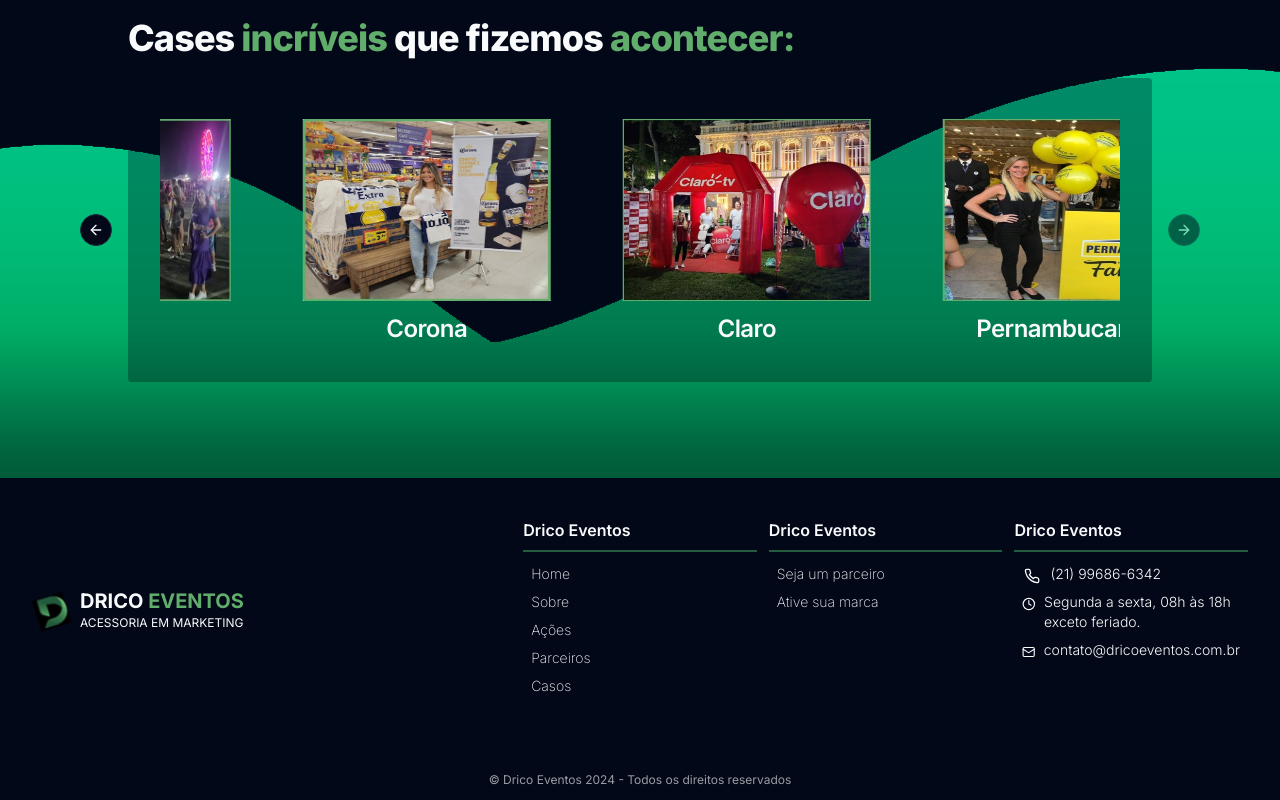
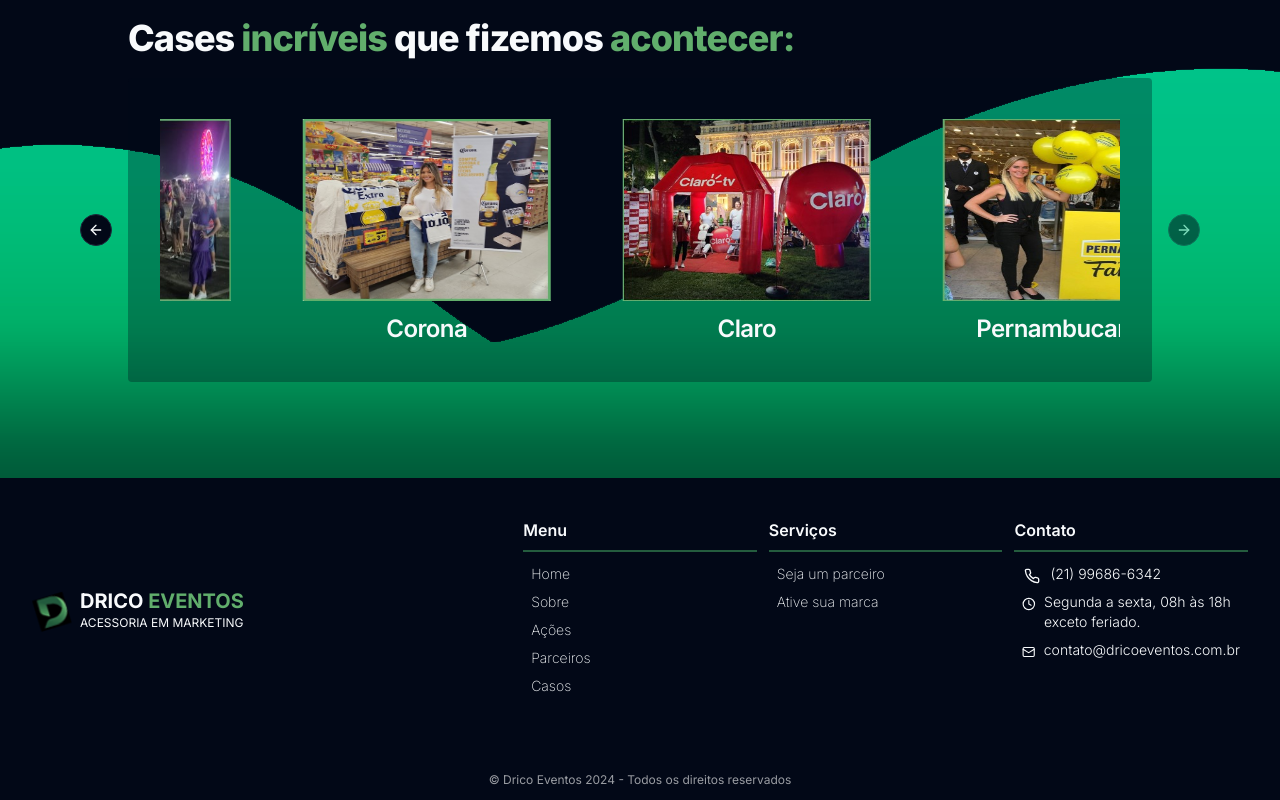
Before and after one commit to icaroalbar/drico-eventos, a Next.js app: page / in a window 1280 px wide. Shown: the part 2660-3460 px from the top of the page. Built offline with nearby package versions, Linux system fonts and the light colour scheme.

Commit message:
:sparkles: feat: ajustment data footer

```diff
--- a/src/partials/Footer.tsx
+++ b/src/partials/Footer.tsx
@@ -10,17 +10,19 @@
 };
 
 type MenuGroup = {
-  [key: string]: MenuItem[];
+  title: string;
+  items: MenuItem[];
 };
 
 type MenuData = {
-  groupA: MenuGroup["groupA"];
-  groupB: MenuGroup["groupB"];
-  groupC: MenuGroup["groupC"];
+  groups: MenuGroup[];
 };
 
 export const data: MenuData = {
-  groupA: [
+  groups: [
+    {
+      title: "Menu",
+      items: [
         {
           label: "Home",
           href: "#",
@@ -42,7 +44,10 @@
           href: "#",
         },
       ],
-  groupB: [
+    },
+    {
+      title: "Serviços",
+      items: [
         {
           label: "Seja um parceiro",
           href: "#",
@@ -52,7 +57,10 @@
           href: "#",
         },
       ],
-  groupC: [
+    },
+    {
+      title: "Contato",
+      items: [
         {
           icon: "Phone",
           label: "(21) 99686-6342",
@@ -64,6 +72,8 @@
         {
           icon: "Mail",
           label: "contato@dricoeventos.com.br",
+        },
+      ],
     },
   ],
 };
@@ -89,15 +99,15 @@
             </div>
           </Link>
         </div>
-        {Object.values(data).map((group, index) => (
+        {data.groups.map((group, index) => (
           <div
             key={index}
             className="col-span-5 mb-5 md:col-span-2 lg:col-span-1"
           >
-            <h3 className="border-b-2 pb-2 font-semibold">Drico Eventos</h3>
+            <h3 className="border-b-2 pb-2 font-semibold">{group.title}</h3>
             <ul className="px-2 pt-2 text-sm">
               <React.Fragment>
-                {group.map((item, itemIndex) => (
+                {group.items.map((item, itemIndex) => (
                   <li key={itemIndex} className="py-1">
                     {item.icon ? (
                       <p className="flex items-start gap-x-2 font-light">
```
Lines whose indentation alone changed are shown as unchanged.
